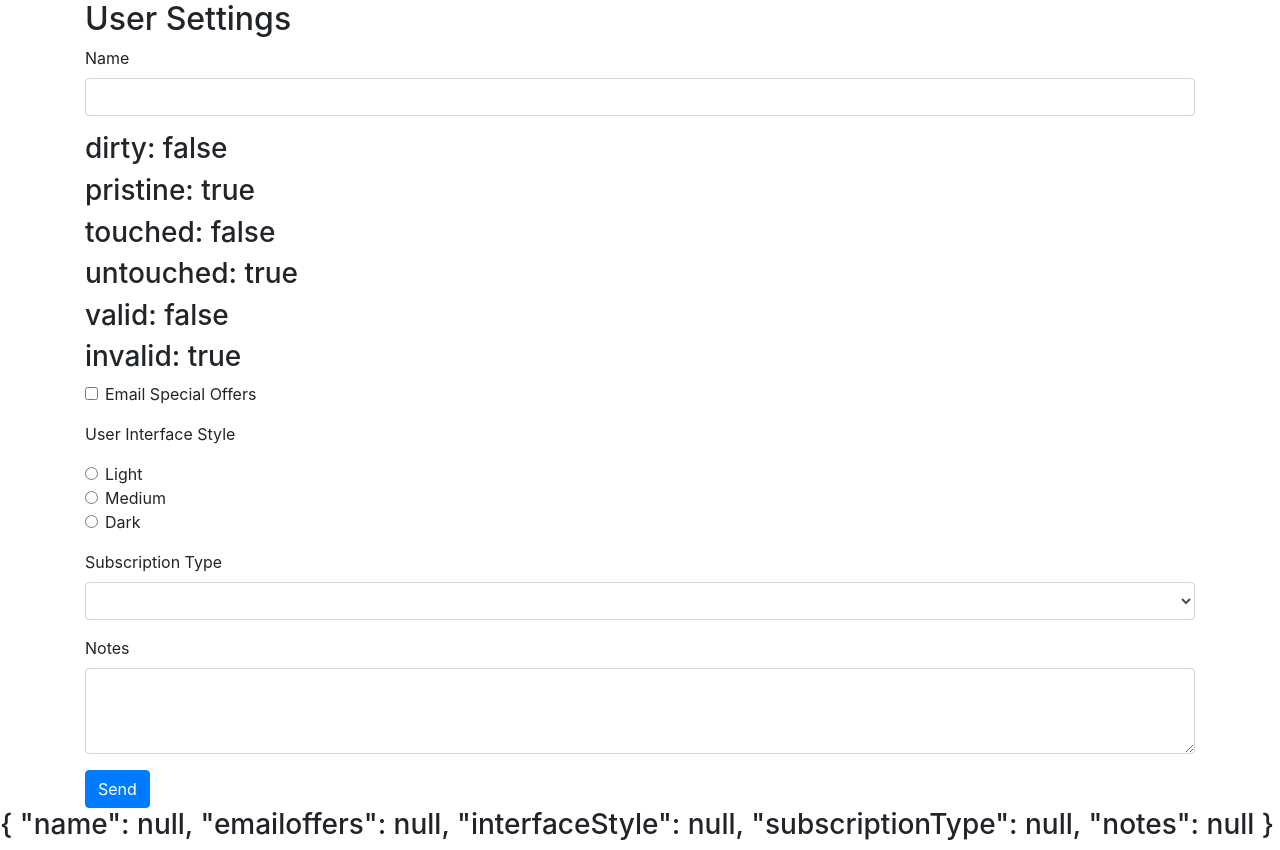
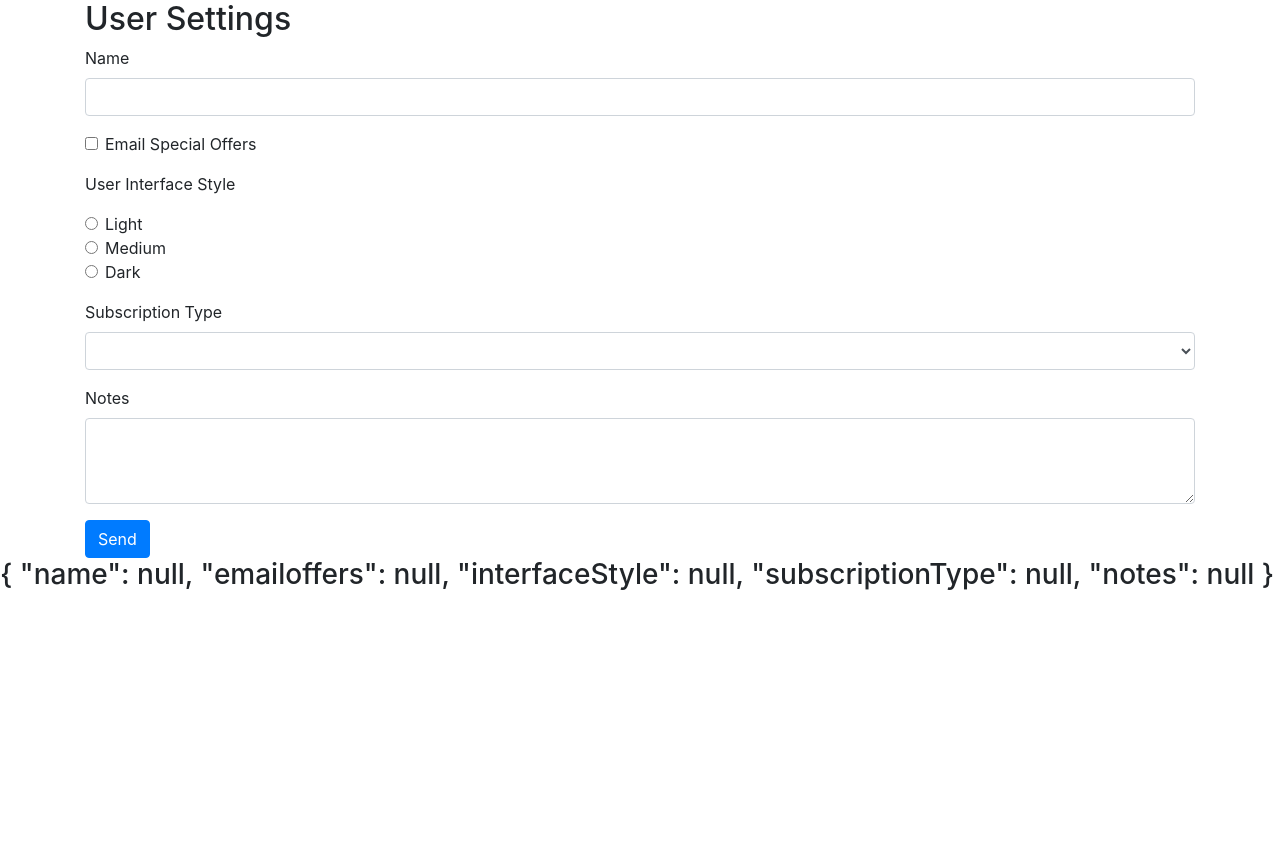
Before and after one commit to Inventrohyder/ps-demo-Angular-forms, an Angular app: page / in a window 1280 px wide. After the commit the page ends 800 px from the top, so only its background shows below. Built offline with nearby package versions, Linux system fonts and the light colour scheme.

Commit message:
lesson: Styling Forms with Validation Errors

```diff
--- a/src/app/user-settings-form/user-settings-form.component.css
+++ b/src/app/user-settings-form/user-settings-form.component.css
@@ -0,0 +1,3 @@
+.ng-invalid:not(form).ng-touched {
+    border: 1px solid red;
+}
--- a/src/app/user-settings-form/user-settings-form.component.html
+++ b/src/app/user-settings-form/user-settings-form.component.html
@@ -10,20 +10,17 @@
 
         <div class="form-group">
             <label for="name">Name</label>
-            <input id="name" name="name" class="form-control" [(ngModel)]="userSettings.name" required  #propertyTest="ngModel"/>
+            <input id="name" name="name" class="form-control" [(ngModel)]="userSettings.name" required
+                #nameField="ngModel" />
             <!--
                 The pound symbol and a names creates a template variable we can reference later.
                 By referencing ngModel, we get access to the ngModel properties of the control
              -->
         </div>
 
-        <!-- Let's see the ngModel properties that represent the classes of the controls -->
-        <h3>dirty: {{ propertyTest.dirty }}</h3>
-        <h3>pristine: {{ propertyTest.pristine }}</h3>
-        <h3>touched: {{ propertyTest.touched }}</h3>
-        <h3>untouched: {{ propertyTest.untouched }}</h3>
-        <h3>valid: {{ propertyTest.valid }}</h3>
-        <h3>invalid: {{ propertyTest.invalid }}</h3>
+        <div [hidden]="nameField.valid || nameField.untouched" class="alert alert-danger">
+            Enter a name
+        </div>
 
         <div class="form-check form-group">
             <input class="form-check-input" type="checkbox" id="emailoffers" name="emailoffers"
```
